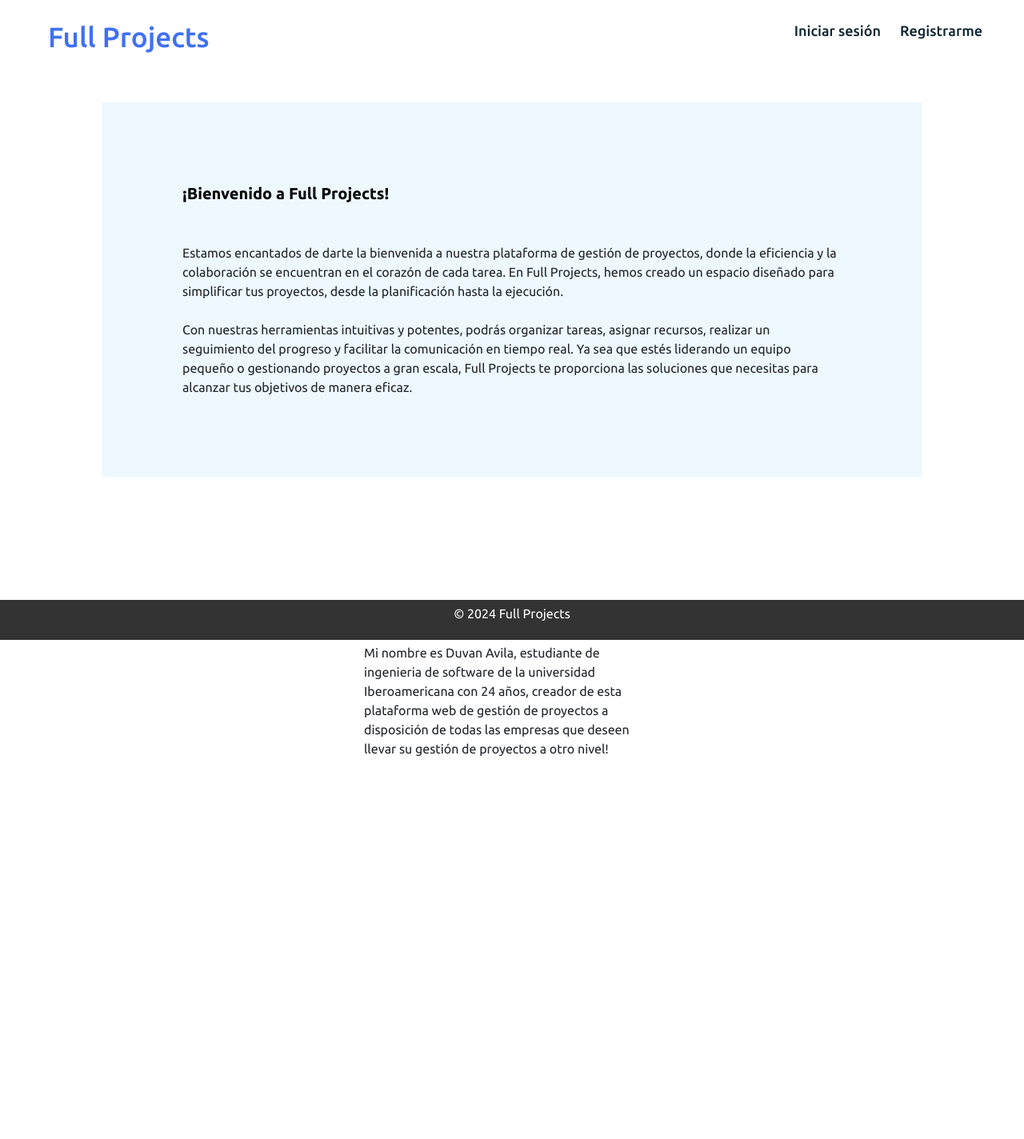
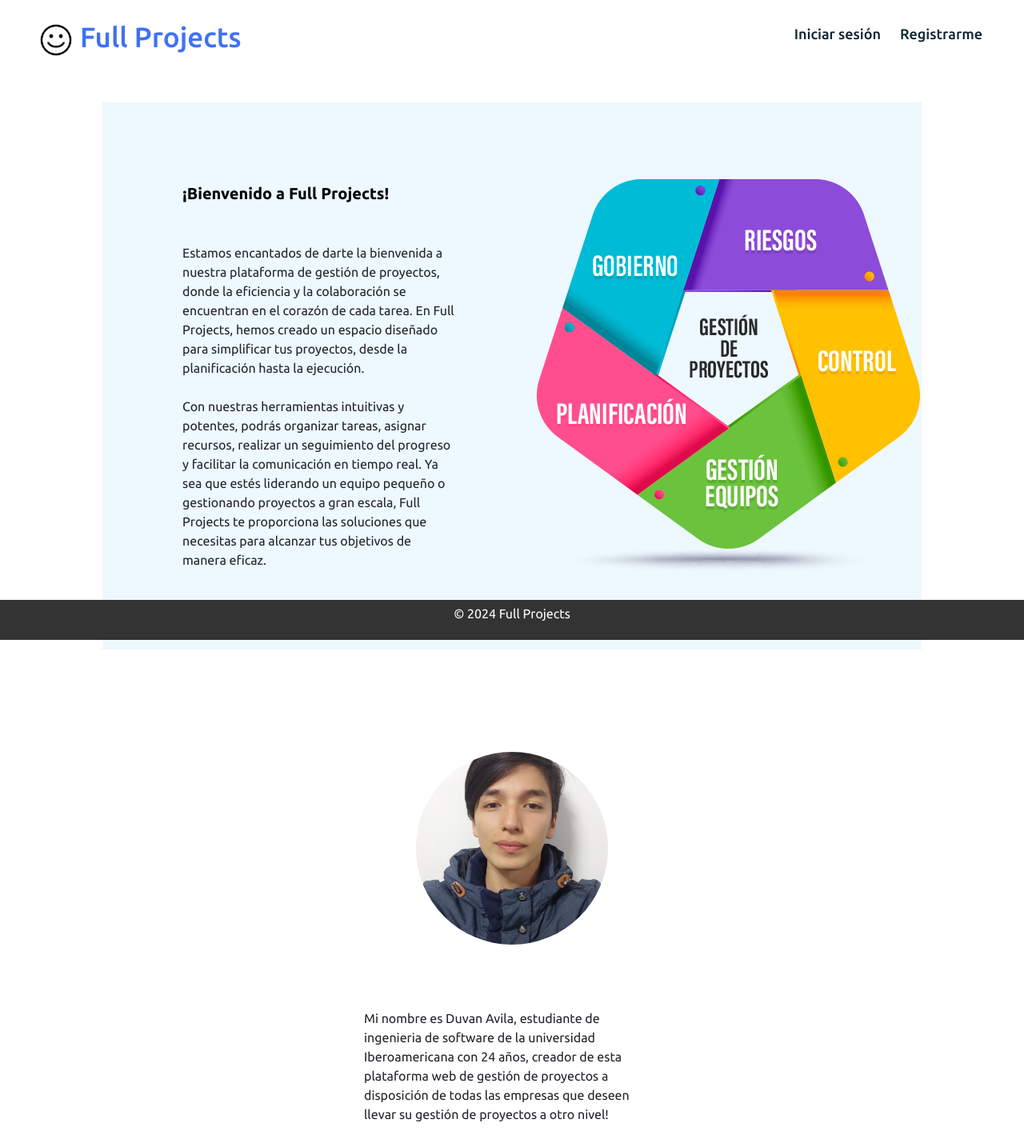
Before and after one commit to 1077092435/FullProjects, a plain HTML site: page index.html in a window 1280 px wide. Shown: the whole page at 80% size. Before the commit the page ends 1044 px from the top, so only its background shows below. Drawn offline with nearby package versions, Linux system fonts and the light colour scheme.

Commit message:
Update index.html

```diff
--- a/index.html
+++ b/index.html
@@ -5,7 +5,7 @@
   <meta charset="UTF-8">
   <meta name="viewport" content="width=device-width, initial-scale=1.0">
   <title>Full Projects</title>
-  <link rel="shortcut icon" href="imagenes/logo full projects.png">
+  <link rel="shortcut icon" href="logo full projects.png">
   <link rel="stylesheet" href="styles.css">
   <link rel="stylesheet" href="https://cdn.jsdelivr.net/npm/bootstrap@4.3.1/dist/css/bootstrap.min.css"
     integrity="sha384-ggOyR0iXCbMQv3Xipma34MD+dH/1fQ784/j6cY/iJTQUOhcWr7x9JvoRxT2MZw1T" crossorigin="anonymous">
@@ -16,7 +16,7 @@
   <nav>
     <div class="nav-content">
       <div class="logo">
-        <a href="index.html"><img src="imagenes/logo full projects.png" style="max-width: 40px; margin: 10px;" alt="">Full Projects</a>
+        <a href="index.html"><img src="logo full projects.png" style="max-width: 40px; margin: 10px;" alt="">Full Projects</a>
       </div>
       <ul class="nav-links">
         <li><a href="login.html">Iniciar sesión</a></li>
@@ -44,7 +44,7 @@
       o gestionando proyectos a gran escala, Full Projects te proporciona las
       soluciones que necesitas para alcanzar tus objetivos de manera eficaz.
     </div>
-    <div class="columna2"><img src="imagenes/gestionProyectos.png" alt="" style="max-width: 100%;"></div>
+    <div class="columna2"><img src="gestionProyectos.png" alt="" style="max-width: 100%;"></div>
 
   </div>
 
@@ -52,7 +52,7 @@
   <div class="container" style="max-width: 100vh;">
     <div class="row">
       <div class="col-12" style="display: flex; justify-content: center;">
-        <img src="imagenes/foto.jpg" style="max-width: 15rem; border-radius: 50%;" alt="">
+        <img src="foto.jpg" style="max-width: 15rem; border-radius: 50%;" alt="">
       </div>
     </div>
     <div class="row">
```
